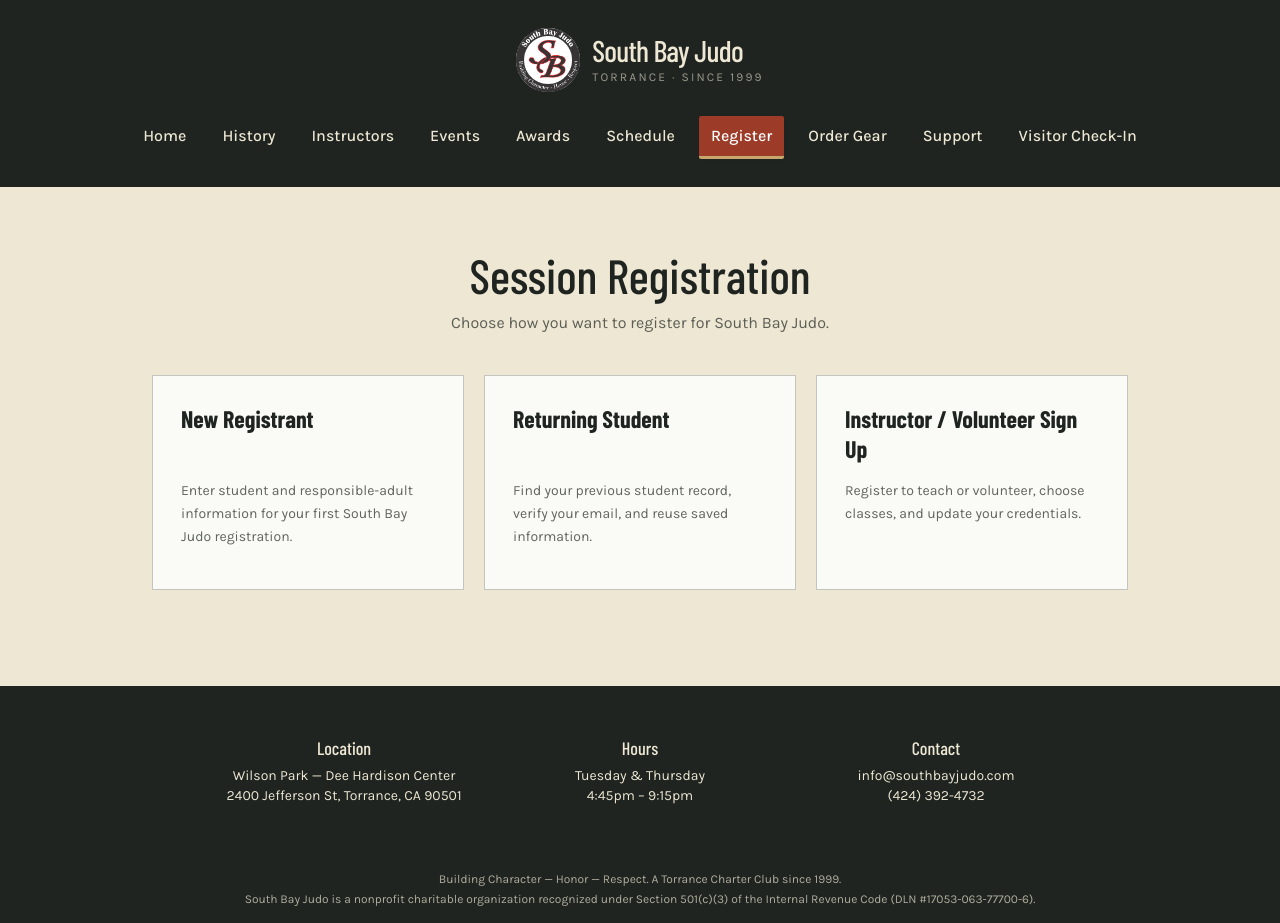
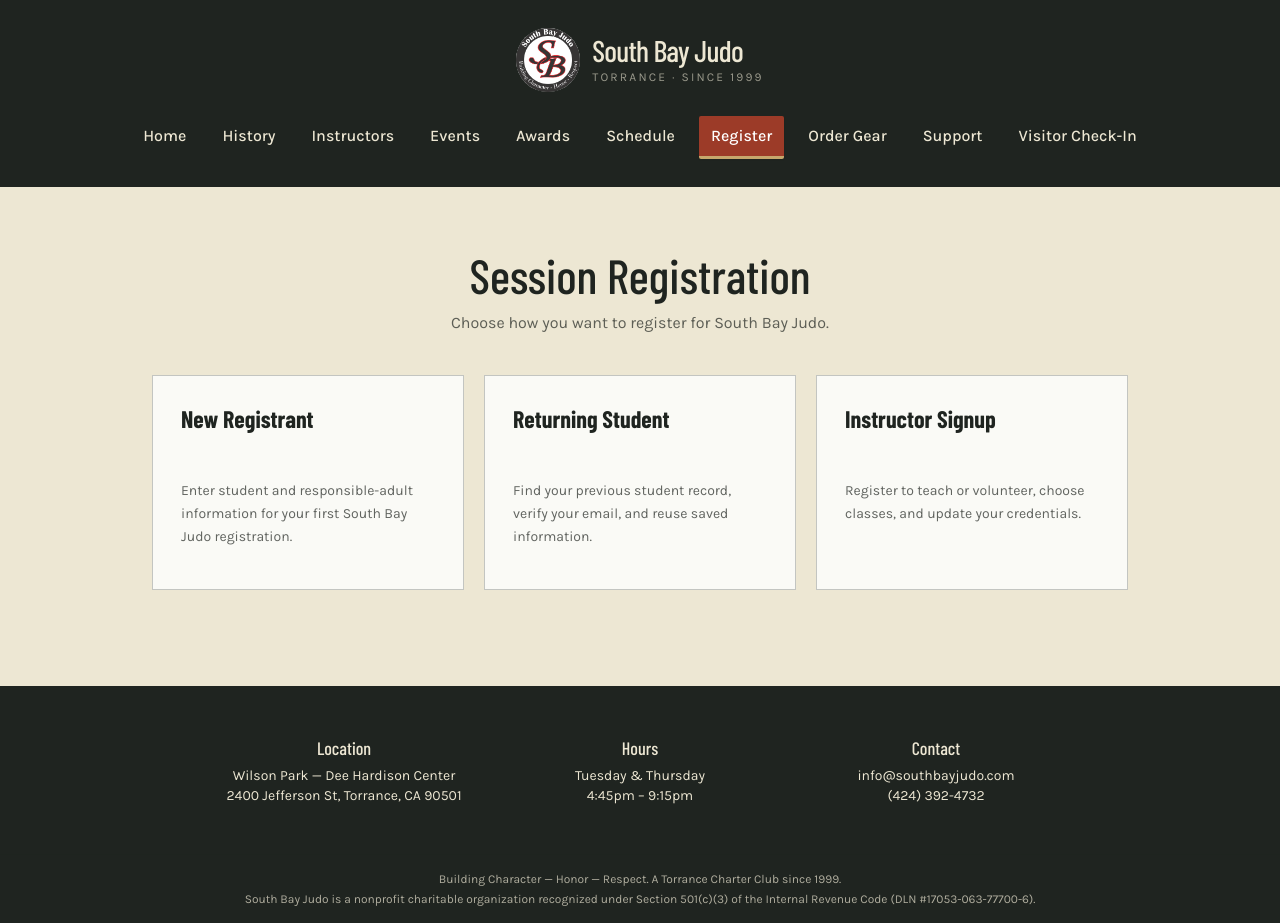
Before and after one commit to cshiosaki/southbayjudo, a Next.js app in the folder south-bay-judo/: page /register in a window 1280 px wide. Built offline with nearby package versions, Linux system fonts and the light colour scheme.

Commit message:
Rename instructor registration selection to Instructor Signup

```diff
--- a/south-bay-judo/components/RegistrationFlow.tsx
+++ b/south-bay-judo/components/RegistrationFlow.tsx
@@ -540,7 +540,7 @@ export default function RegistrationFlow({
             className={signupCardClass}
           >
             <strong className="block min-h-[3.5rem] sm:min-h-[4rem] font-display text-2xl leading-tight text-ink group-hover:text-belt mb-3">
-              Instructor / Volunteer Sign Up
+              Instructor Signup
             </strong>
             <span className="block text-sm leading-relaxed text-ink/70">
               Register to teach or volunteer, choose classes, and update your credentials.
```
